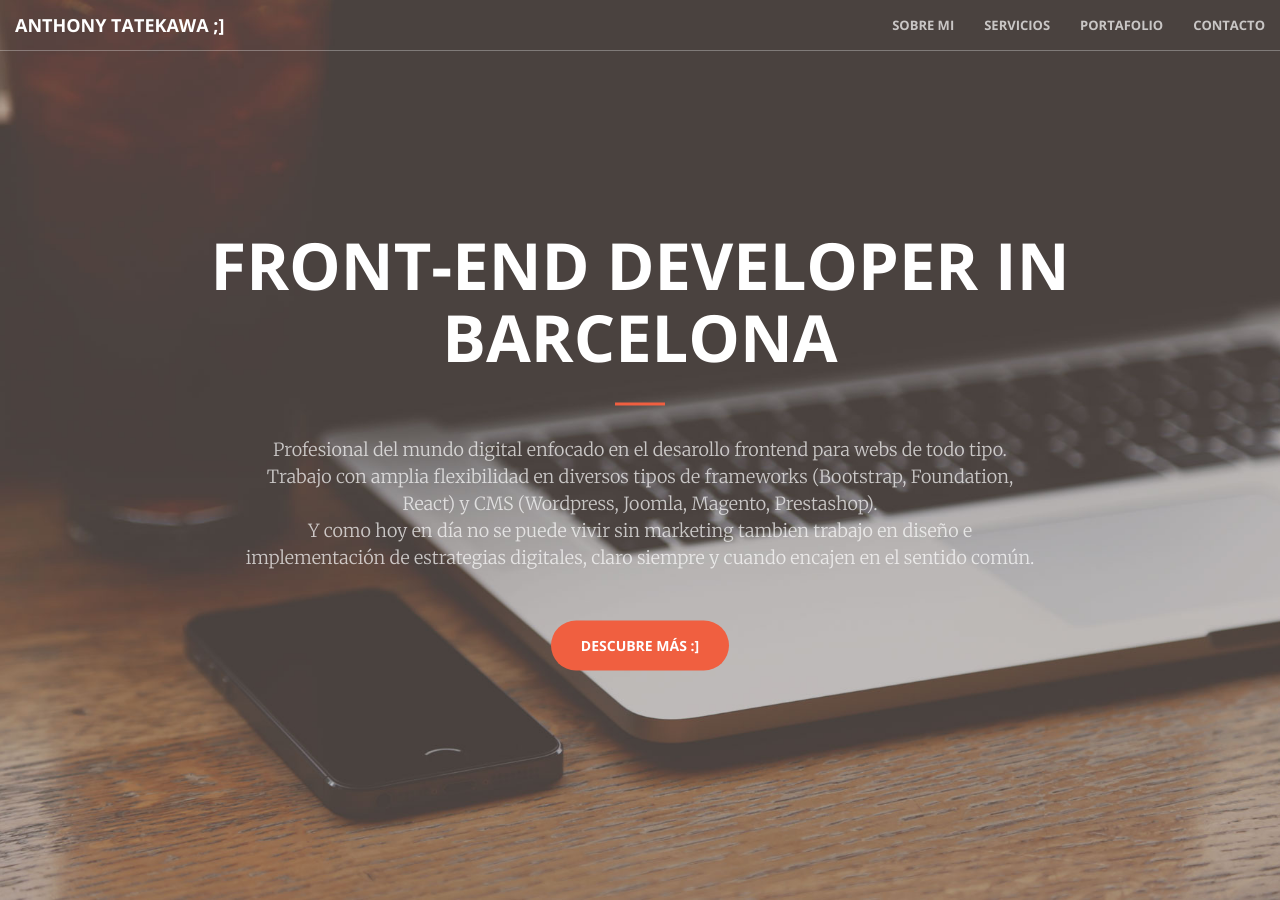
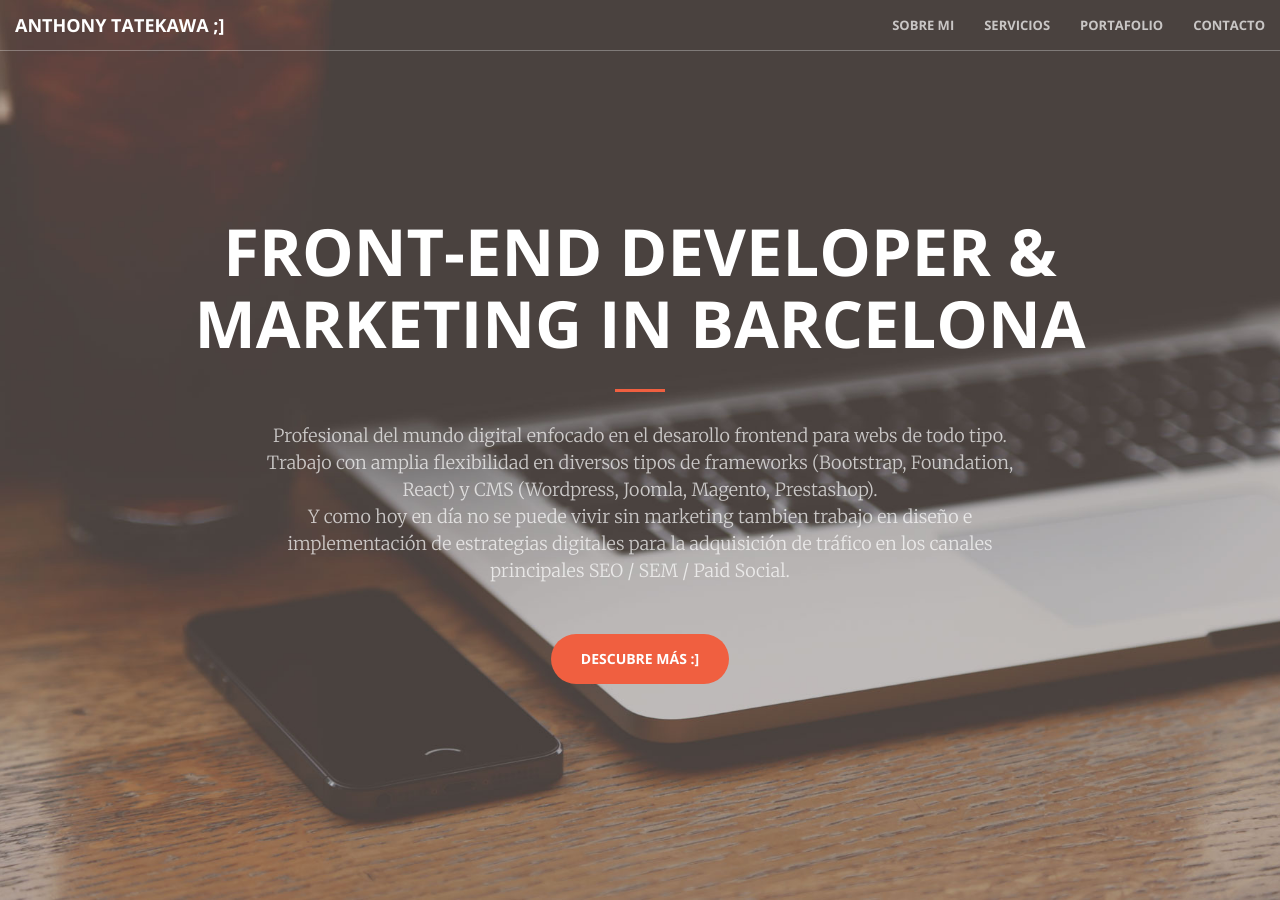
Before and after one commit to tokyographer/about-me, a Jekyll site: the page built from index.html, in a window 1280 px wide and 900 px high. Built offline with Jekyll 4.4.1, drawn with Linux system fonts in a browser that asks for light colours; nearby versions of some CDN libraries; some of the changed text lies outside the part shown.

Commit message:
Change content and correct portfolio layout

```diff
--- a/_includes/head.html
+++ b/_includes/head.html
@@ -3,10 +3,10 @@
     <meta charset="utf-8">
     <meta http-equiv="X-UA-Compatible" content="IE=edge">
     <meta name="viewport" content="width=device-width, initial-scale=1">
-    <meta name="description" content="Front-End Developer: Static websites / CMS / Front-End Frameworks HTML JS CSS.">
+    <meta name="description" content="Front-End Developer y Especialista en Marketing Digital en Barcelona. Especialista en estrategias SEM PPC y SEO y diseño web front-end a medida.">
     <meta name="author" content="">
 
-    <title>Front-End Developer & Marketing | Anthony Tatekawa</title>
+    <title>Front-End Developer & Marketing Barcelona | Anthony Tatekawa</title>
 
     <!-- Bootstrap Core CSS -->
     <link rel="stylesheet" href="css/bootstrap.min.css" type="text/css">
--- a/_includes/header.html
+++ b/_includes/header.html
@@ -1,10 +1,10 @@
 <header>
     <div class="header-content">
         <div class="header-content-inner">
-            <h1>Front-End Developer in Barcelona</h1>
+            <h1>Front-End Developer & Marketing in Barcelona</h1>
             <hr>
             <p>Profesional del mundo digital enfocado en el desarollo frontend para webs de todo tipo. Trabajo con amplia flexibilidad en diversos tipos de frameworks (Bootstrap, Foundation, React) y CMS (Wordpress, Joomla, Magento, Prestashop). <br>
-            Y como hoy en día no se puede vivir sin marketing tambien trabajo en diseño e implementación de estrategias digitales, claro siempre y cuando encajen en el sentido común.</p>
+            Y como hoy en día no se puede vivir sin marketing tambien trabajo en diseño e implementación de estrategias digitales para la adquisición de tráfico en los canales principales SEO / SEM / Paid Social.</p>
             <a href="#portfolio" class="btn btn-primary btn-xl page-scroll">Descubre más :]</a>
         </div>
     </div>
--- a/_includes/portfolio.html
+++ b/_includes/portfolio.html
@@ -1,7 +1,7 @@
 <section class="no-padding" id="portfolio">
     <div class="container-fluid">
         <div class="row no-gutter">
-            <div class="col-lg-4 col-sm-6">
+            <div class="col-lg-6 col-sm-6">
                 <a href="http://maxilonet.com" class="portfolio-box">
                     <img src="img/portfolio/1.jpg" class="img-responsive" alt="">
                     <div class="portfolio-box-caption">
@@ -16,7 +16,7 @@
                     </div>
                 </a>
             </div>
-            <div class="col-lg-4 col-sm-6">
+            <div class="col-lg-6 col-sm-6">
                 <a href="http://pueblosanto.co" class="portfolio-box">
                     <img src="img/portfolio/2.jpg" class="img-responsive" alt="">
                     <div class="portfolio-box-caption">
@@ -31,7 +31,7 @@
                     </div>
                 </a>
             </div>
-            <div class="col-lg-4 col-sm-6">
+            <div class="col-lg-6 col-sm-6">
                 <a href="http://www.z-max.jp" class="portfolio-box">
                     <img src="img/portfolio/5.jpg" class="img-responsive" alt="">
                     <div class="portfolio-box-caption">
@@ -46,7 +46,7 @@
                     </div>
                 </a>
             </div>
-            <div class="col-lg-4 col-sm-6">
+            <div class="col-lg-6 col-sm-6">
                 <a href="http://reinaldoribeiroteam.com" class="portfolio-box">
                     <img src="img/portfolio/6.jpg" class="img-responsive" alt="">
                     <div class="portfolio-box-caption">
@@ -61,7 +61,6 @@
                     </div>
                 </a>
             </div>
-
         </div>
     </div>
 </section>
--- a/_includes/services.html
+++ b/_includes/services.html
@@ -34,7 +34,7 @@
                 <div class="service-box">
                     <i class="fa fa-4x fa-search wow bounceIn text-primary" data-wow-delay=".3s"></i>
                     <h3>SEO Ready</h3>
-                    <p class="text-muted">Diseño web para durar y para ser encontrado por Google.</p>
+                    <p class="text-muted">Estrategias web para crecer y para ser encontrado por Google.</p>
                 </div>
             </div>
         </div>
```
